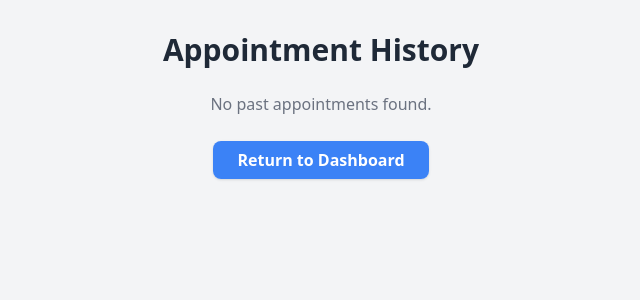
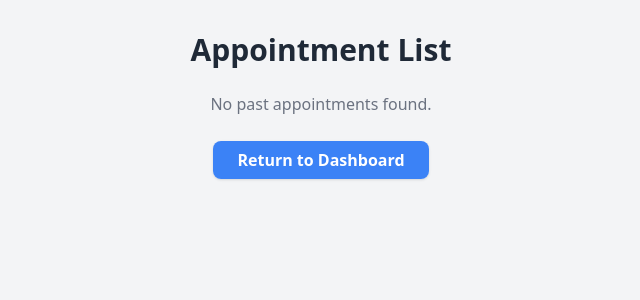
Before and after one commit to xkin248/oop-assignment, a Flask app: page /appointment-list in a window 1280 px wide. Shown: the top 300 px of the page, without its empty margins (319-959 px from the left). Run offline with Flask 3, Linux system fonts and the light colour scheme; the visitor is signed in with stand-in values (Sample User, id 1); some libraries are stand-ins or nearby versions.

Commit message:
Update list.html

```diff
--- a/python/templates/list.html
+++ b/python/templates/list.html
@@ -3,12 +3,12 @@
 <head>
     <meta charset="UTF-8">
     <meta name="viewport" content="width=device-width, initial-scale=1.0">
-    <title>Appointment History</title>
+    <title>Appointment List</title>
     <script src="https://cdn.tailwindcss.com"></script>
 </head>
 <body class="bg-gray-100 min-h-screen flex flex-col items-center">
     <div class="w-full max-w-2xl mt-8">
-        <h1 class="text-3xl font-bold text-center text-gray-800 mb-6">Appointment History</h1>
+        <h1 class="text-3xl font-bold text-center text-gray-800 mb-6">Appointment List</h1>
 
         {% if appointments %}
             {% for appointment in appointments %}
```
